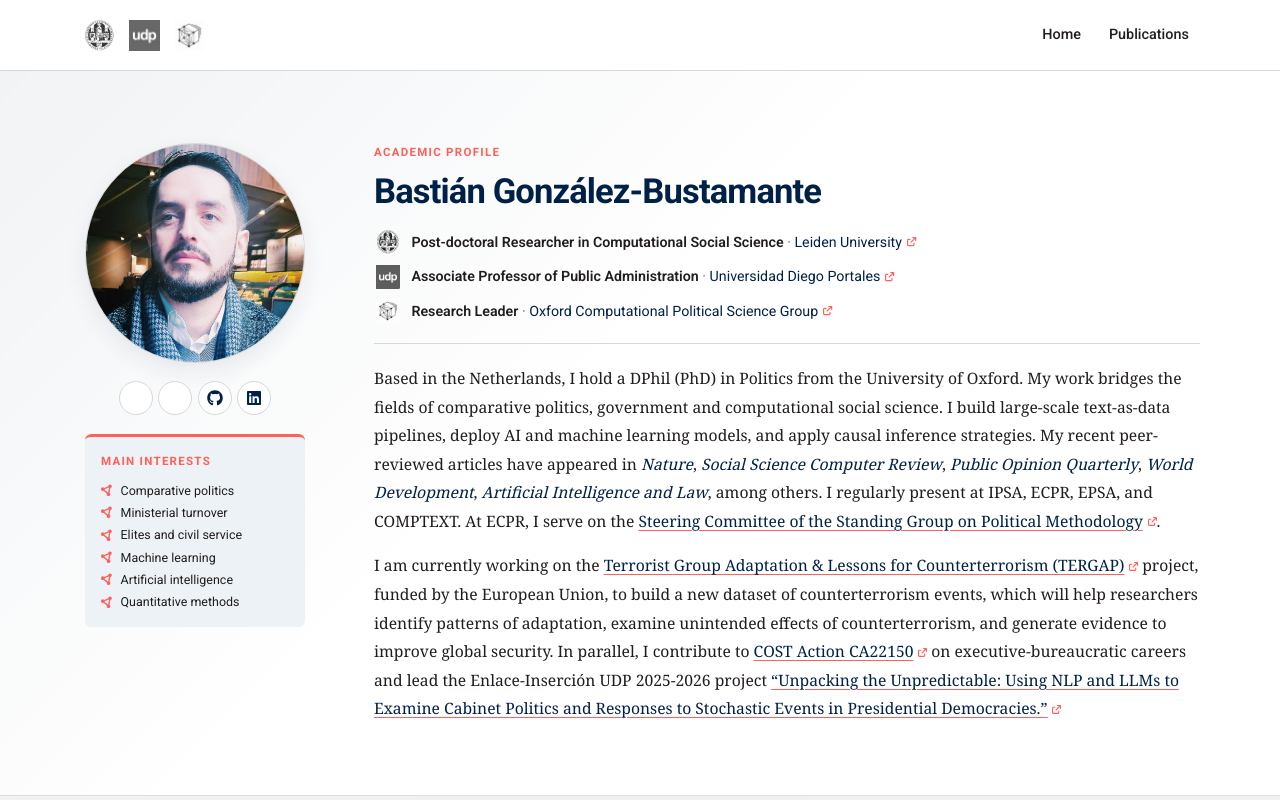
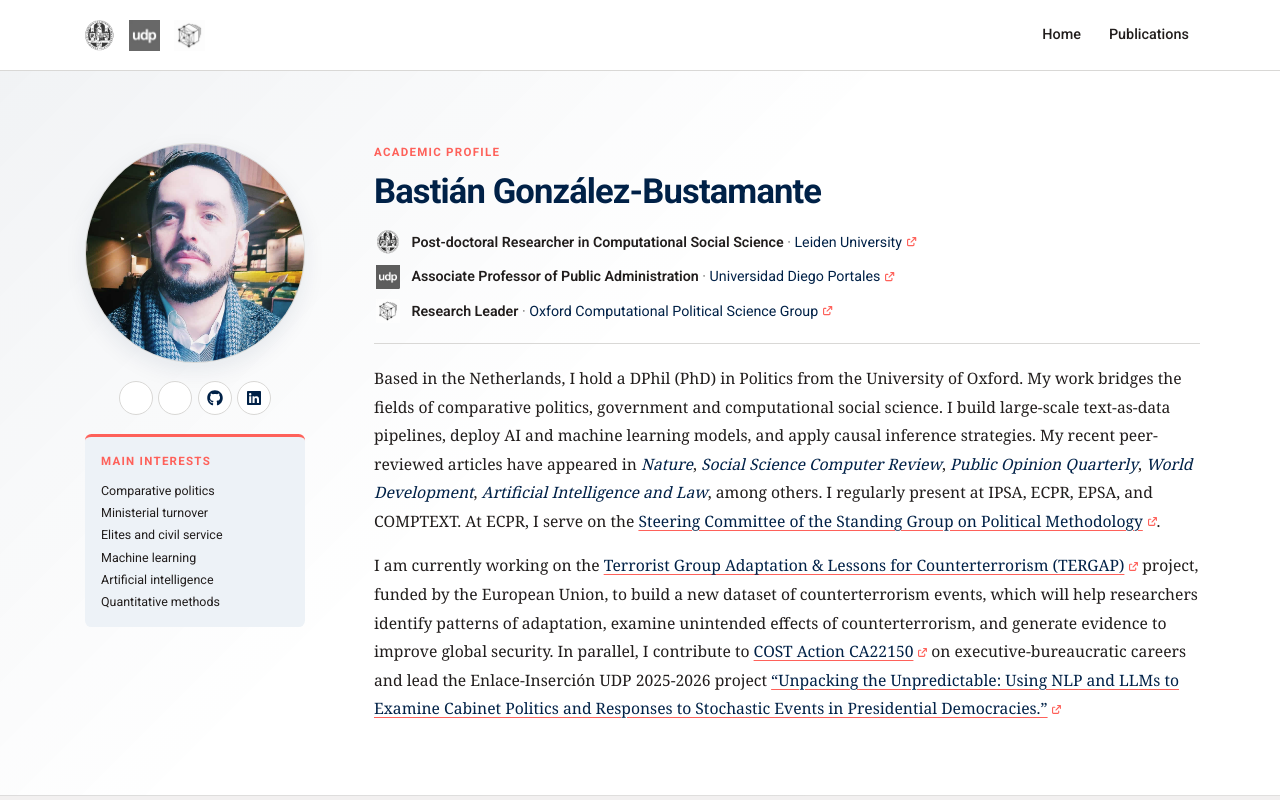
Before and after one commit to bgonzalezbustamante/academic-website, a Next.js app: page / in a window 1280 px wide. Shown: the top 800 px of the page. Built offline with nearby package versions, Linux system fonts and the light colour scheme; no server answers; some icons are missing.

Commit message:
style: restore square bullets for main interests

```diff
--- a/app/page.tsx
+++ b/app/page.tsx
@@ -1,5 +1,3 @@
-import { faCircleNodes } from '@fortawesome/free-solid-svg-icons'
-import { FontAwesomeIcon } from '@fortawesome/react-fontawesome'
 import Image from 'next/image'
 import Link from 'next/link'
 
@@ -77,14 +75,7 @@ export default async function HomePage() {
               <p className="kicker">Main Interests</p>
               <ul className="interest-list">
                 {siteProfile.researchAreas.map((area) => (
-                  <li key={area}>
-                    <FontAwesomeIcon
-                      className="interest-icon"
-                      icon={faCircleNodes}
-                      aria-hidden="true"
-                    />
-                    <span>{area}</span>
-                  </li>
+                  <li key={area}>{area}</li>
                 ))}
               </ul>
             </div>
```
